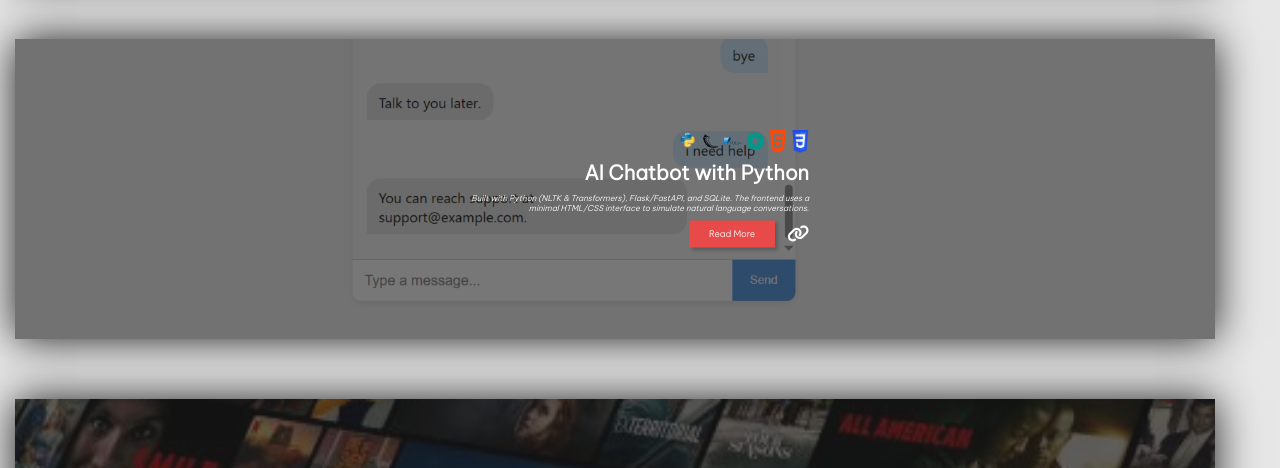
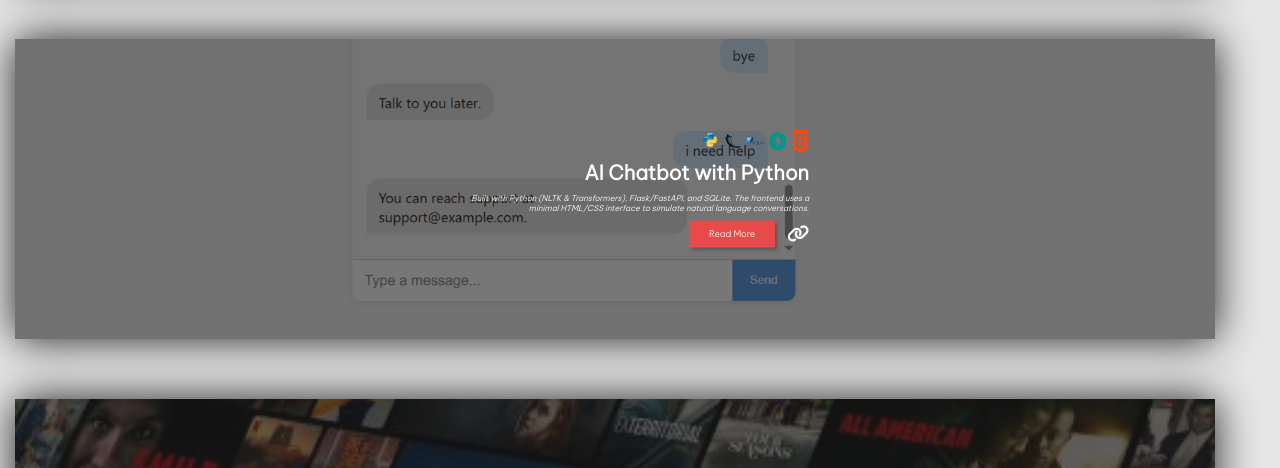
Before and after one commit to Sohelkhan7788/Portfolio-Website, a plain HTML site: page index.html in a window 1280 px wide. Shown: the part 1233-1701 px from the top of the page. Drawn offline with nearby package versions, Linux system fonts and the light colour scheme.

Commit message:
index.html

```diff
--- a/index.html
+++ b/index.html
@@ -124,7 +124,7 @@
               <img class="project-skill" src="./project section/sqlite-svgrepo-com.svg" alt="SQLite" />
               <img class="project-skill" src="./project section/FastAPI.svg" alt="FastAPI" />
               <img class="project-skill" src="./icons/HTML.png" alt="HTML" />
-              <img class= "project-skill" src="./icons/CSS.png" alt="CSS">
+
             </div>
 
             <h2 class="project-heading">AI Chatbot with Python</h2>
```
